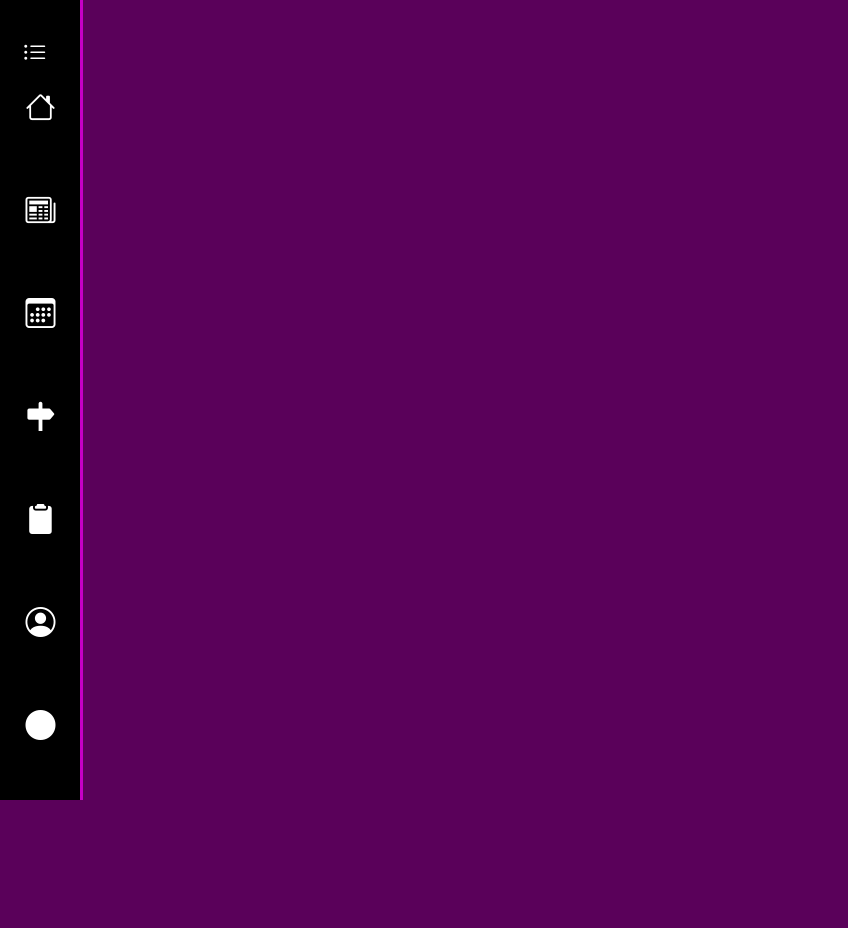
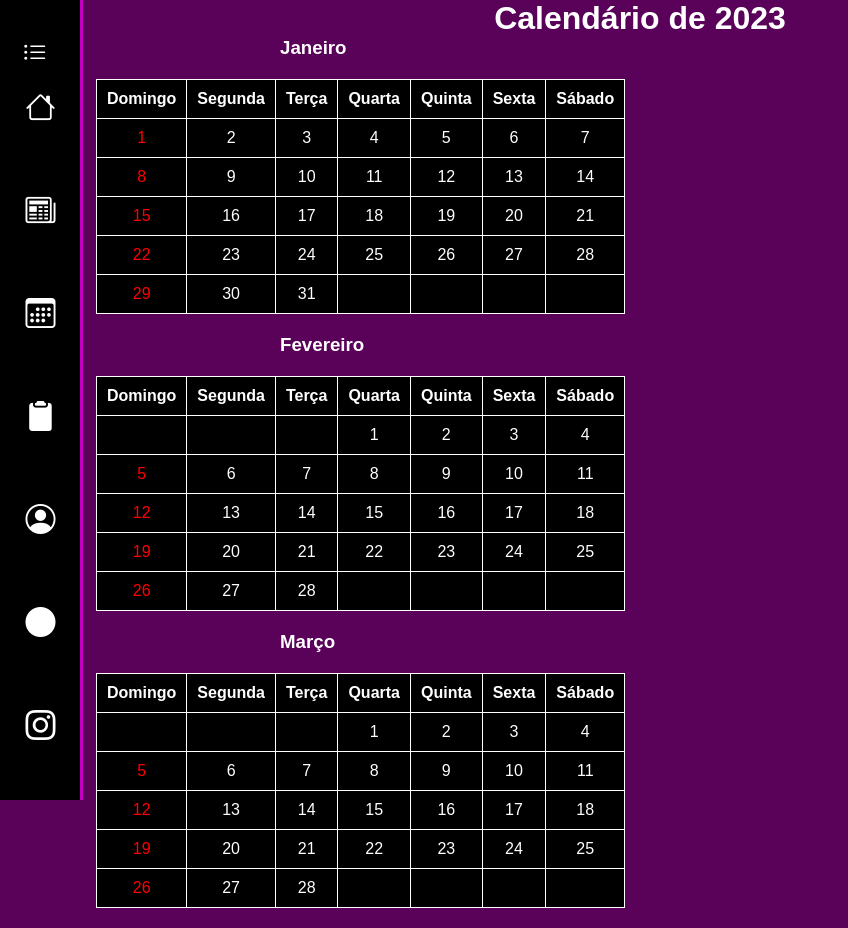
Before and after one commit to PedroLeGarcia/MindTec, a plain HTML site: page calendario.html in a window 1280 px wide. Shown: the whole page, without its empty margins (0-848 px from the left). Before the commit the page ends 800 px from the top, so only its background shows below. Drawn offline with nearby package versions, Linux system fonts and the light colour scheme.

Commit message:
Add files via upload

```diff
--- a/calendario.css
+++ b/calendario.css
@@ -1,12 +1,30 @@
-.container{
-    margin-left: 80vh;
+table {
+	border-collapse: collapse;
+	margin: 20px;
+    background-color: #000;
+    margin-left: 12vh;
+}
+
+th, td {
+	border: 1px solid white;
+	padding: 10px;
+	text-align: center;
+}
+
+
+.calendario h1{
     text-align: center;
 }
 
-.container h3{
-    margin-top: 10px;
+.calendario h3{
+	margin-left: 35vh;
 }
 
-.dias td{
-    margin-top: 10px;
+
+th {
+	background-color: #000;
 }
+
+td:first-child {
+	color: red;
+}
--- a/calendario.html
+++ b/calendario.html
@@ -34,15 +34,9 @@
                 </a>
             </li>
             <li class="item-menu">
-                <a href="">
-                    <span class="icon"><i class="bi bi-signpost-fill"></i></span>
-                    <span class="txt-link">Espaços</span>
-                </a>
-            </li>
-            <li class="item-menu">
-                <a href="">
+                <a href="jogos.html">
                     <span class="icon"><i class="bi bi-clipboard2-fill"></i></span>
-                    <span class="txt-link">Integrantes</span>
+                    <span class="txt-link">Jogos</span>
                 </a>
             </li>
             <li class="item-menu">
@@ -66,6 +60,193 @@
         </ul>
     </nav>
 
+    <div class="calendario">
+        <h1>Calendário de 2023</h1>
+	        <table class="jan">
+                <h3>Janeiro</h3>
+		        <thead>
+			        <tr>
+				        <th>Domingo</th>
+				        <th>Segunda</th>
+				        <th>Terça</th>
+				        <th>Quarta</th>
+				        <th>Quinta</th>
+				        <th>Sexta</th>
+				        <th>Sábado</th>
+			        </tr>
+		    </thead>
+		    <tbody>
+			    <tr>
+				    <td>1</td>
+				    <td>2</td>
+				    <td>3</td>
+				    <td>4</td>
+				    <td>5</td>
+				    <td>6</td>
+				    <td>7</td>
+			    </tr>
+			    <tr>
+				    <td>8</td>
+				    <td>9</td>
+				    <td>10</td>
+				    <td>11</td>
+				    <td>12</td>
+				    <td>13</td>
+				    <td>14</td>
+			    </tr>
+			    <tr>
+				    <td>15</td>
+				    <td>16</td>
+				    <td>17</td>
+				    <td>18</td>
+				    <td>19</td>
+				    <td>20</td>
+				    <td>21</td>
+			    </tr>
+			    <tr>
+				    <td>22</td>
+				    <td>23</td>
+				    <td>24</td>
+				    <td>25</td>
+				    <td>26</td>
+				    <td>27</td>
+				    <td>28</td>
+			    </tr>
+			    <tr>
+				    <td>29</td>
+				    <td>30</td>
+				    <td>31</td>
+				    <td></td>
+				    <td></td>
+				    <td></td>
+				    <td></td>
+			    </tr>
+		    </tbody>
+	    </table>
+        <table class="fev">
+            <h3>Fevereiro</h3>
+            <thead>
+                <tr>
+                    <th>Domingo</th>
+                    <th>Segunda</th>
+                    <th>Terça</th>
+                    <th>Quarta</th>
+                    <th>Quinta</th>
+                    <th>Sexta</th>
+                    <th>Sábado</th>
+                </tr>
+        </thead>
+        <tbody>
+            <tr>
+                <td></td>
+                <td></td>
+                <td></td>
+                <td>1</td>
+                <td>2</td>
+                <td>3</td>
+                <td>4</td>
+            </tr>
+            <tr>
+                <td>5</td>
+                <td>6</td>
+                <td>7</td>
+                <td>8</td>
+                <td>9</td>
+                <td>10</td>
+                <td>11</td>
+            </tr>
+            <tr>
+                <td>12</td>
+                <td>13</td>
+                <td>14</td>
+                <td>15</td>
+                <td>16</td>
+                <td>17</td>
+                <td>18</td>
+            </tr>
+            <tr>
+                <td>19</td>
+                <td>20</td>
+                <td>21</td>
+                <td>22</td>
+                <td>23</td>
+                <td>24</td>
+                <td>25</td>
+            </tr>
+            <tr>
+                <td>26</td>
+                <td>27</td>
+                <td>28</td>
+                <td></td>
+                <td></td>
+                <td></td>
+                <td></td>
+            </tr>
+        </tbody>
+    </table>
+    <table class="mar">
+        <h3>Março</h3>
+        <thead>
+            <tr>
+                <th>Domingo</th>
+                <th>Segunda</th>
+                <th>Terça</th>
+                <th>Quarta</th>
+                <th>Quinta</th>
+                <th>Sexta</th>
+                <th>Sábado</th>
+            </tr>
+    </thead>
+    <tbody>
+        <tr>
+            <td></td>
+            <td></td>
+            <td></td>
+            <td>1</td>
+            <td>2</td>
+            <td>3</td>
+            <td>4</td>
+        </tr>
+        <tr>
+            <td>5</td>
+            <td>6</td>
+            <td>7</td>
+            <td>8</td>
+            <td>9</td>
+            <td>10</td>
+            <td>11</td>
+        </tr>
+        <tr>
+            <td>12</td>
+            <td>13</td>
+            <td>14</td>
+            <td>15</td>
+            <td>16</td>
+            <td>17</td>
+            <td>18</td>
+        </tr>
+        <tr>
+            <td>19</td>
+            <td>20</td>
+            <td>21</td>
+            <td>22</td>
+            <td>23</td>
+            <td>24</td>
+            <td>25</td>
+        </tr>
+        <tr>
+            <td>26</td>
+            <td>27</td>
+            <td>28</td>
+            <td></td>
+            <td></td>
+            <td></td>
+            <td></td>
+        </tr>
+    </tbody>
+</table>
+    </div>
+
     <script src="motor.js"></script>
 </body>
 </html>
--- a/jornal.css
+++ b/jornal.css
@@ -7,7 +7,7 @@
     width: 102vh;
     height: 410px;
     margin-top: 10vh;
-    margin-left: 45vh;
+    margin-left: 53vh;
     border-radius: 20px;
     padding: 5px;
     box-shadow: rgba(0, 0, 0, 0.2) 0 15px 30px -5px;
```
Also changed, not shown: jeesp.html (+2 -8 lines), jogos.html (+4 -8 lines), jornal.html (+2 -8 lines), usuario.html (+2 -8 lines).
